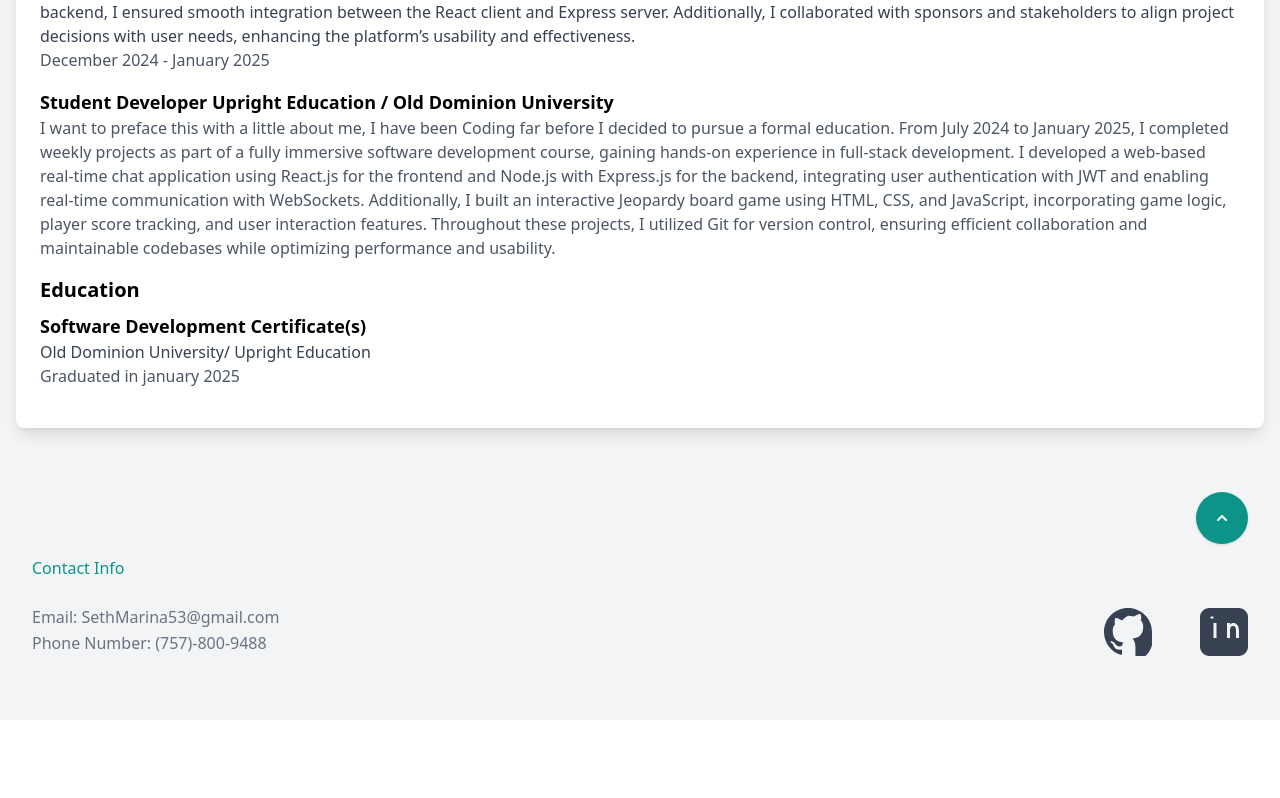
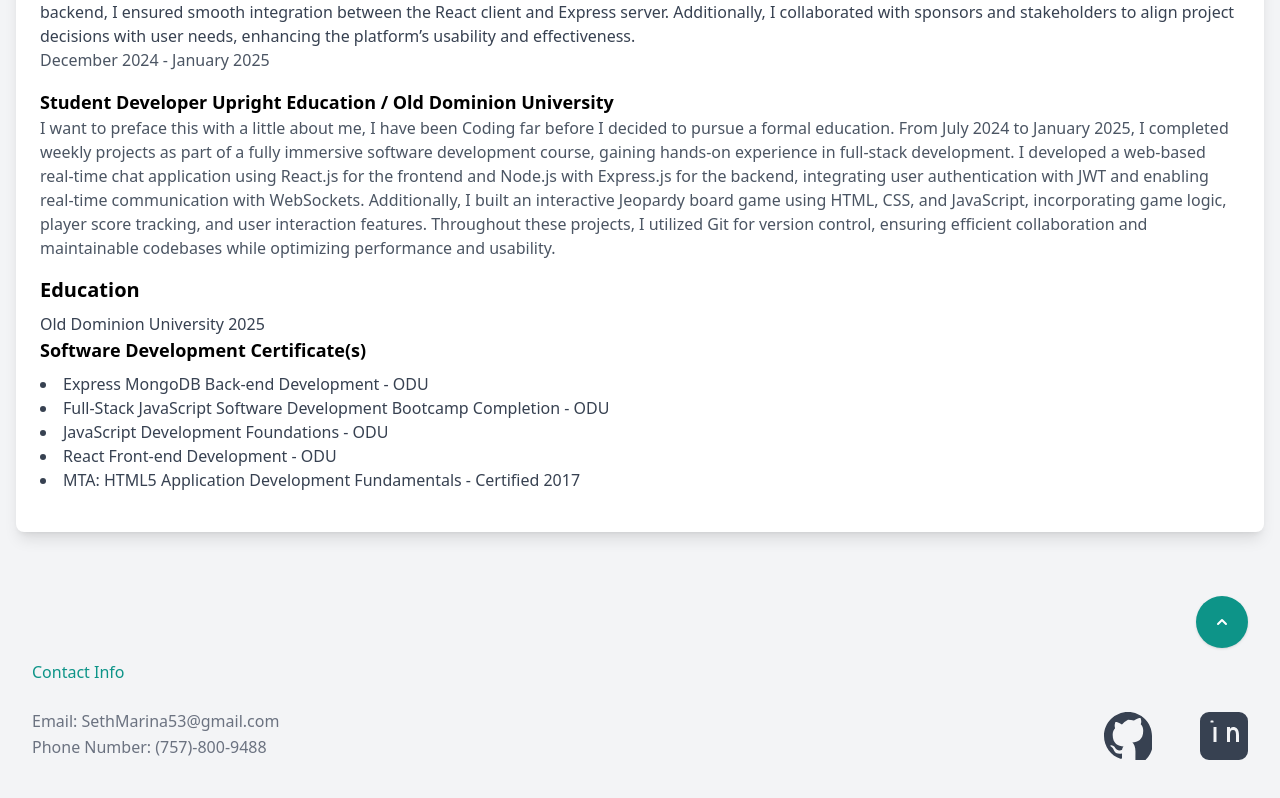
Before and after one commit to SethMarina77/Personal-Portfolio-Ongoing, a React (Vite) app in the folder my-portfolio/: page / in a window 1280 px wide. Shown: the part 3485-4283 px from the top of the page. Before the commit the page ends 4205 px from the top, so only its background shows below. Built offline with nearby package versions, Linux system fonts and the light colour scheme.

Commit message:
added certs fixed some resume stuff

```diff
--- a/my-portfolio/src/Pages/Home.jsx
+++ b/my-portfolio/src/Pages/Home.jsx
@@ -193,14 +193,25 @@
             </div>
 
             <h2 className="text-xl font-semibold mt-4 mb-2">Education</h2>
+            <p className="text-gray-700">Old Dominion University 2025</p>
             <div className="mb-4">
-              <h3 className="text-lg font-semibold">
+              <h3 className="text-lg font-semibold mb-2">
                 Software Development Certificate(s)
               </h3>
-              <p className="text-gray-700">
-                Old Dominion University/ Upright Education
-              </p>
-              <p className="text-gray-600">Graduated in january 2025</p>
+
+              <ul className="list-disc list-inside text-gray-700">
+                <li>Express MongoDB Back-end Development - ODU</li>
+                <li>
+                  Full-Stack JavaScript Software Development Bootcamp Completion
+                  - ODU
+                </li>
+                <li>JavaScript Development Foundations - ODU</li>
+                <li>React Front-end Development - ODU</li>
+                <li>
+                  MTA: HTML5 Application Development Fundamentals - Certified
+                  2017
+                </li>
+              </ul>
             </div>
           </div>
         </div>
```
